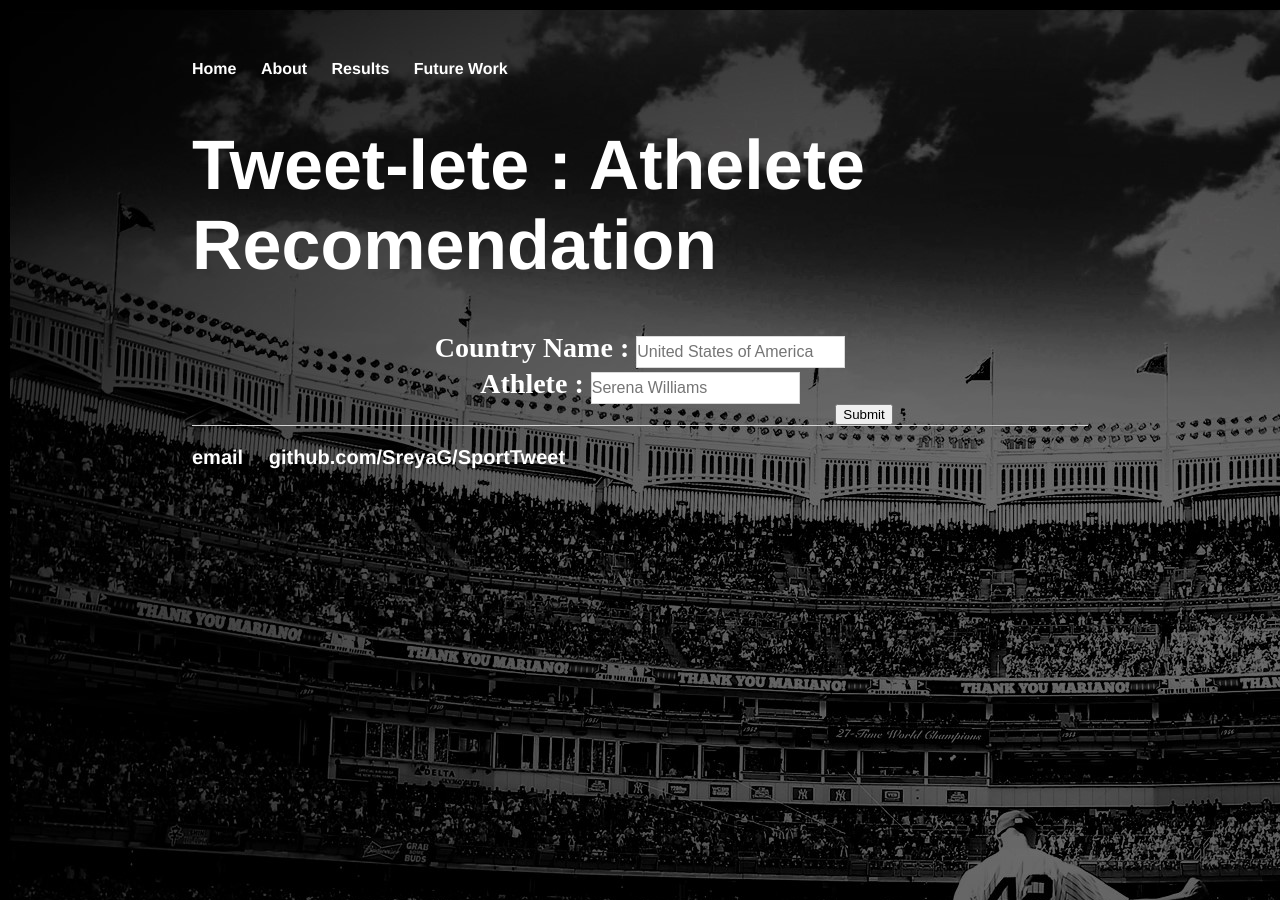
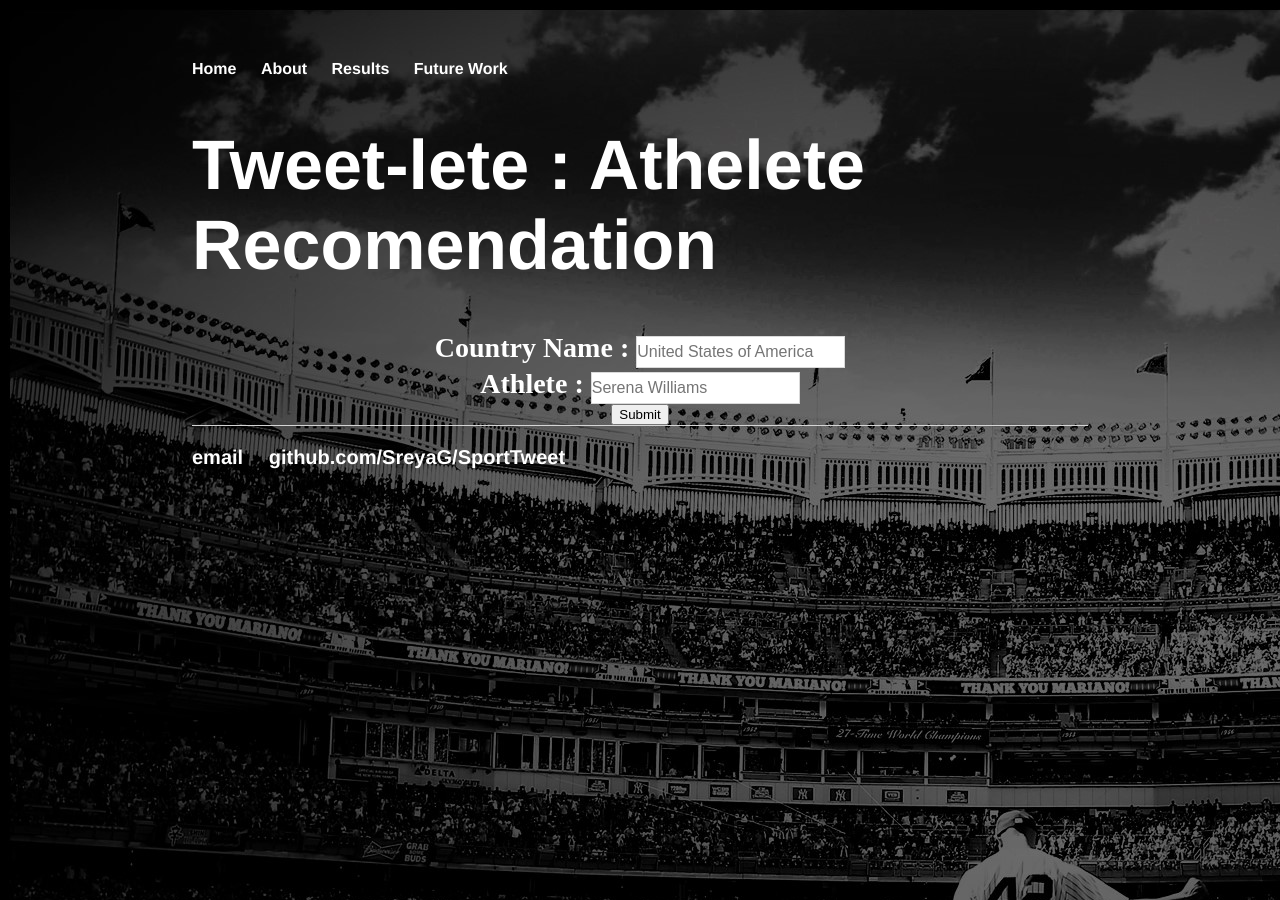
Before and after one commit to SreyaG/SportTweet, a Jekyll site: the page built from index.html, in a window 1280 px wide. Built offline with Jekyll 4.4.1, drawn with Linux system fonts in a browser that asks for light colours.

Commit message:
Update index.html

```diff
--- a/index.html
+++ b/index.html
@@ -8,7 +8,7 @@ title: Twitter Athlete
 	<form action="/action_page.php">
   	<label for="country"> Country Name </label> <input type="text" id="country" name="country" placeholder="United States of America" ><br>
   	<label for="athlete"> Athlete </label> <input type="text" id="athelete" name="athlete" placeholder="Serena Williams" ><br>
-  	<input type="submit" value="Submit" style="margin-left: 50%">
+  	<input type="submit" value="Submit" >
 	</form>
 	</div>
 	<!--<h3>Mining Sentiment from Twitter Data to Observe the Role of Gender in Opinions about Athletes</h3>
```
